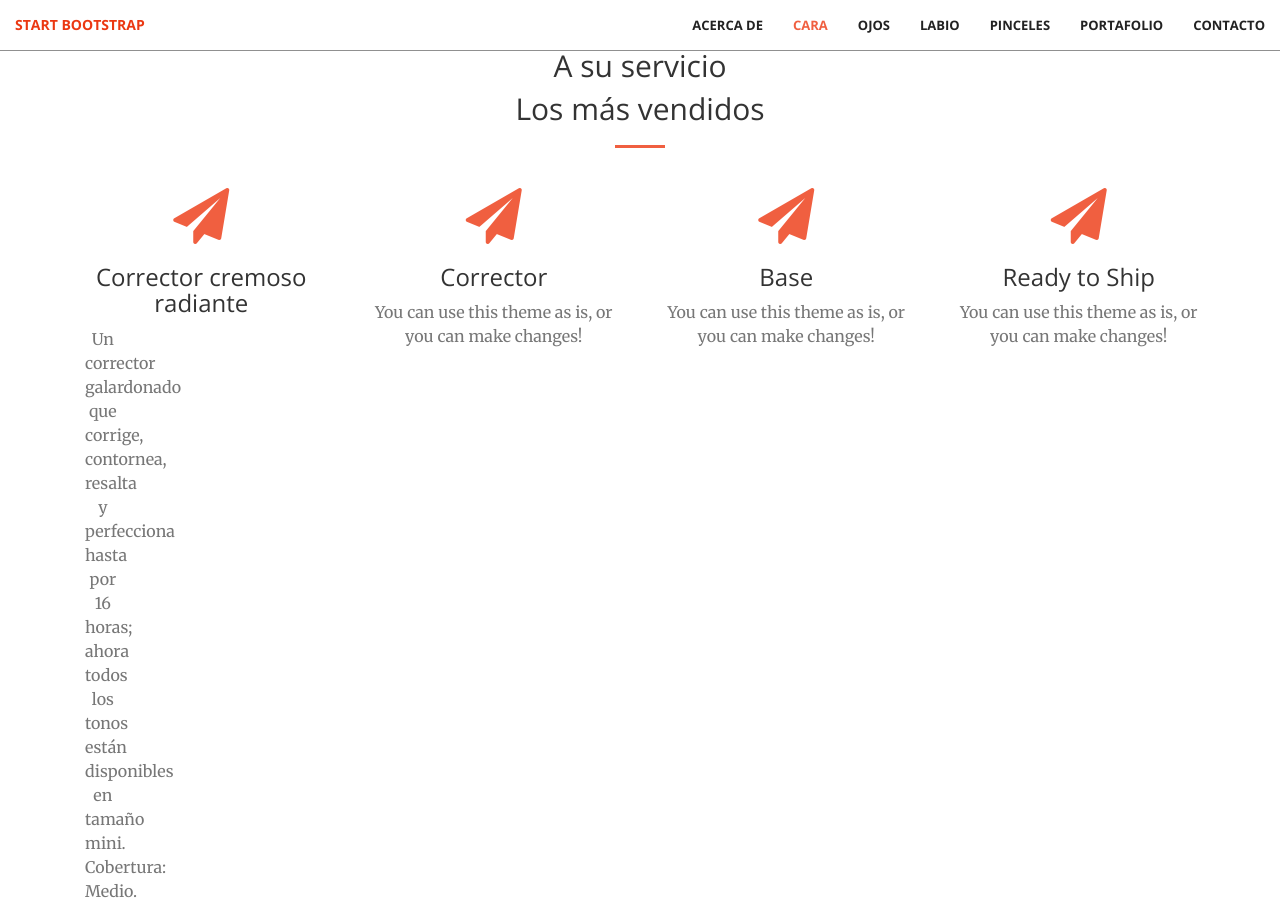
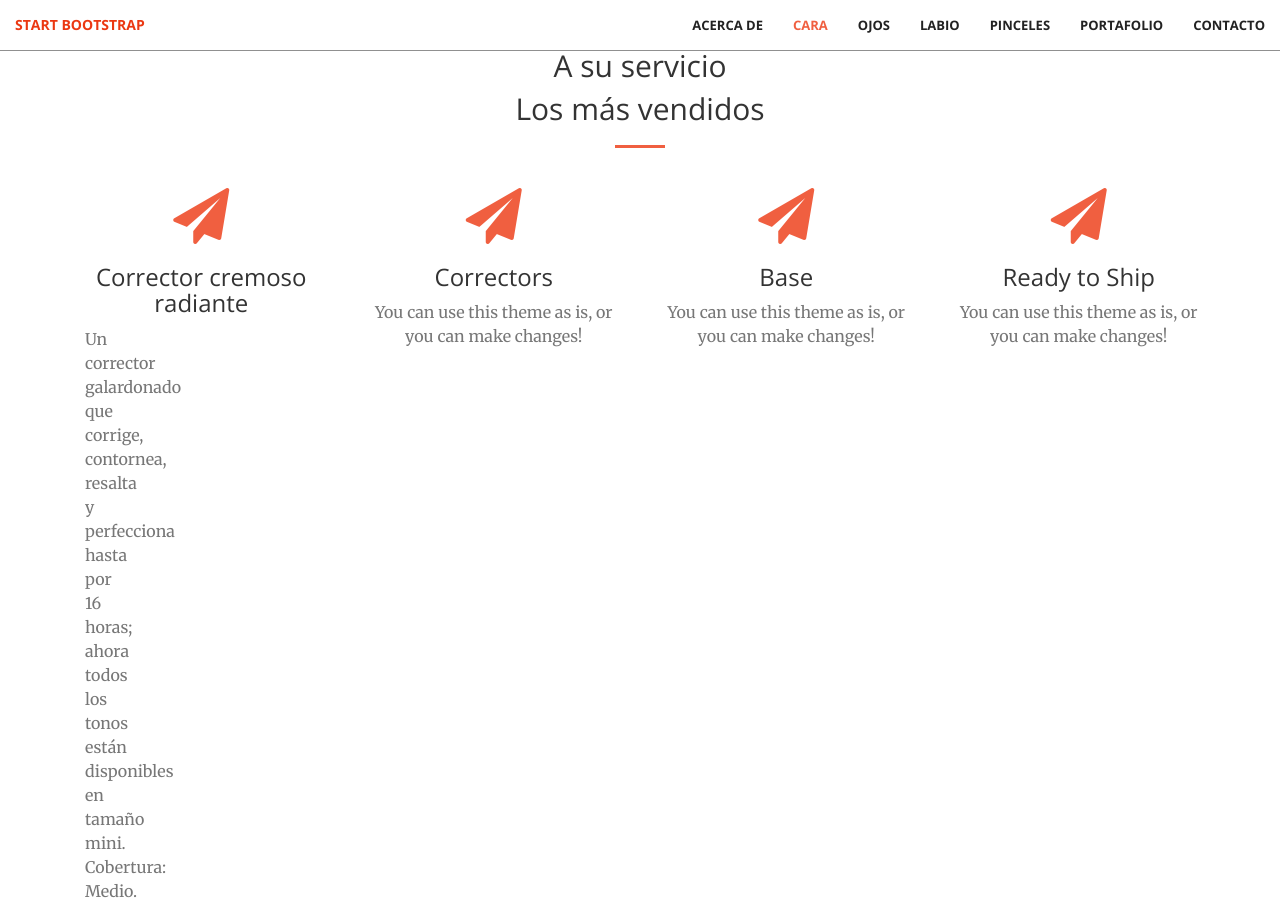
Before and after one commit to KatherineMerchanS/KatherineMerchanS.github.io, a Jekyll site: the page built from index.html, in a window 1280 px wide and 900 px high, scrolled down 1369 px. Built offline with Jekyll 4.4.1, drawn with Linux system fonts in a browser that asks for light colours.

Commit message:
Update cara.html

```diff
--- a/_includes/cara.html
+++ b/_includes/cara.html
@@ -14,7 +14,7 @@
                 <div class="service-box">
                     <i class="fa fa-4x fa-paper-plane wow bounceIn text-primary" data-wow-delay=".1s"></i>
                     <h3>Corrector cremoso radiante</h3>
-                    <div class="col-lg-3 col-md-6 text-justified">
+                    <div class="col-lg-3 col-md-6 text-left">
                     <p class="text-muted">Un corrector galardonado que corrige, contornea, resalta y perfecciona hasta por 16 horas; ahora todos los tonos están disponibles en tamaño mini.</p>
                     <p class="text-muted">Cobertura: Medio.</p>
                     <p class="text-muted">Acabado: Natural.</p>
@@ -26,7 +26,7 @@
             <div class="col-lg-3 col-md-6 text-center">
                 <div class="service-box">
                     <i class="fa fa-4x fa-paper-plane wow bounceIn text-primary" data-wow-delay=".1s"></i>
-                    <h3>Corrector</h3>
+                    <h3>Correctors</h3>
                     <p class="text-muted">You can use this theme as is, or you can make changes!</p>
                 </div>
             </div>
```
